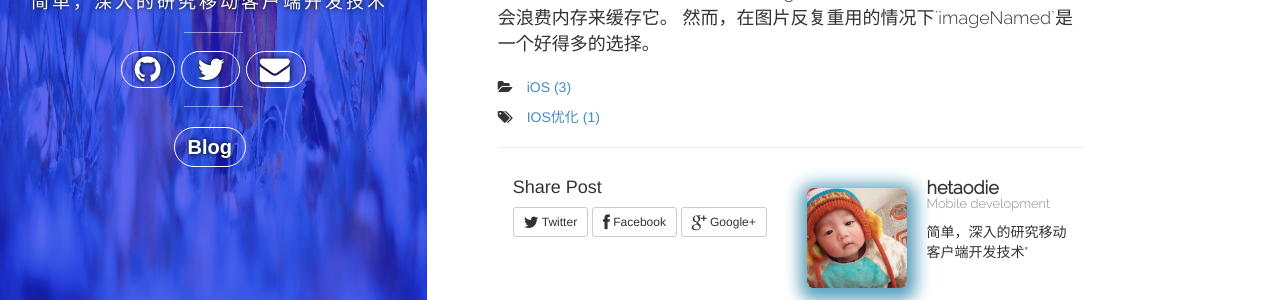
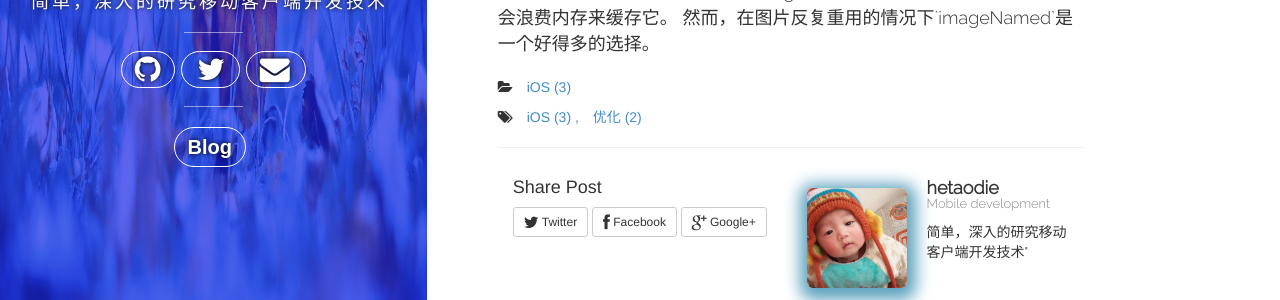
Before and after one commit to hetaodie/hetaodie.github.io, a Jekyll site: the page built from _posts/2016-01-30-IOS 性能调优技巧.md, in a window 1280 px wide and 900 px high, scrolled down 2673 px. Shown: the part 413-713 px from the top of the window. Built offline with Jekyll 4.4.1, drawn with Linux system fonts in a browser that asks for light colours; nearby versions of some CDN libraries; comment, search, counter and statistics services are not loaded.

Commit message:
更改tags标签

```diff
--- a/_posts/2016-01-30-IOS 性能调优技巧.md
+++ b/_posts/2016-01-30-IOS 性能调优技巧.md
@@ -5,7 +5,7 @@ description: IOS的性能在一个比较大的项目里面是比较重要的，
 Keywords: ios 性能
 tagline: original post at hetaodie.github.io
 categories: [iOS]
-tags: [IOS优化]
+tags: [iOS, 优化]
 ---
 * 目录
  {:toc  }
```
